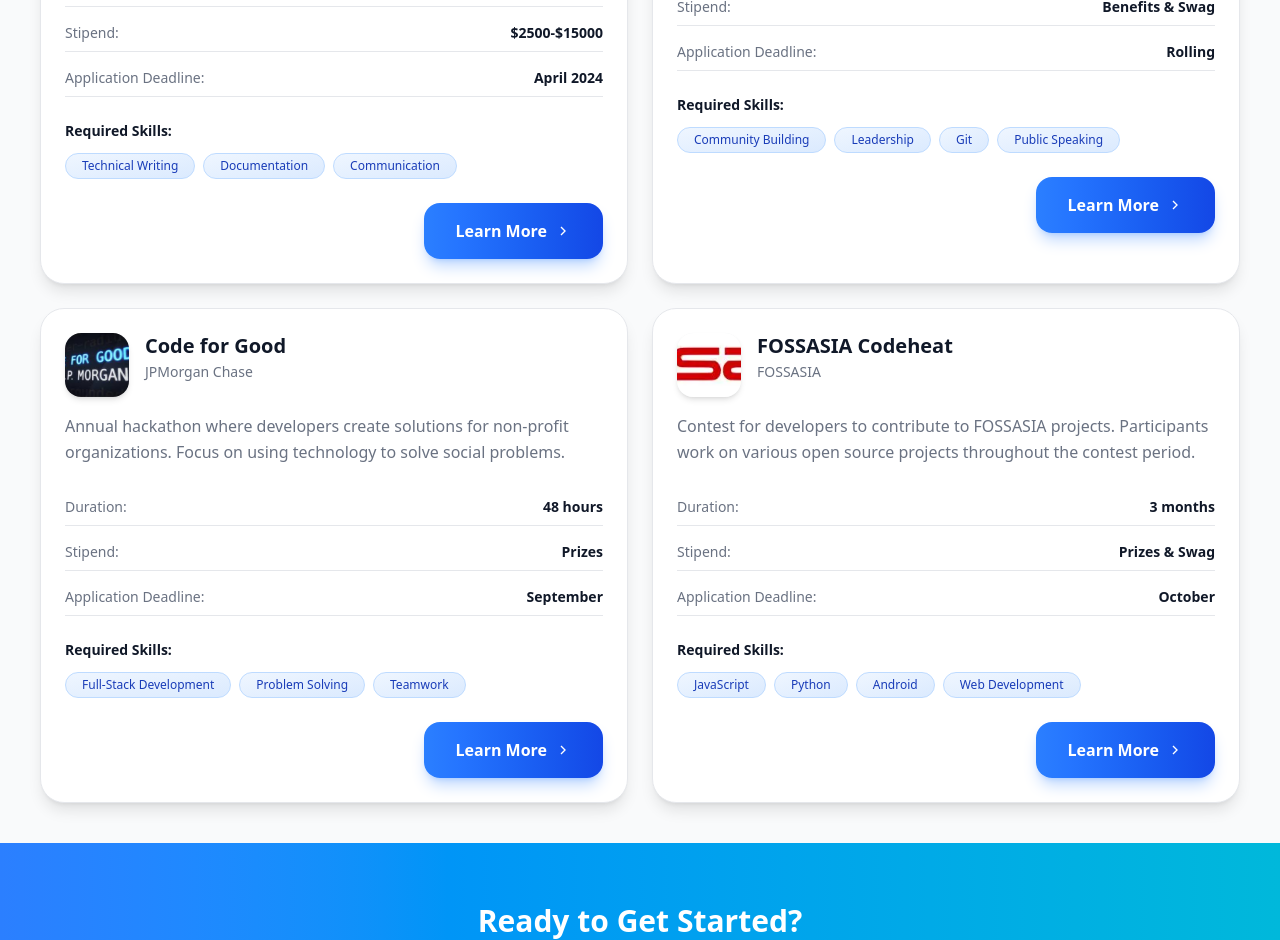
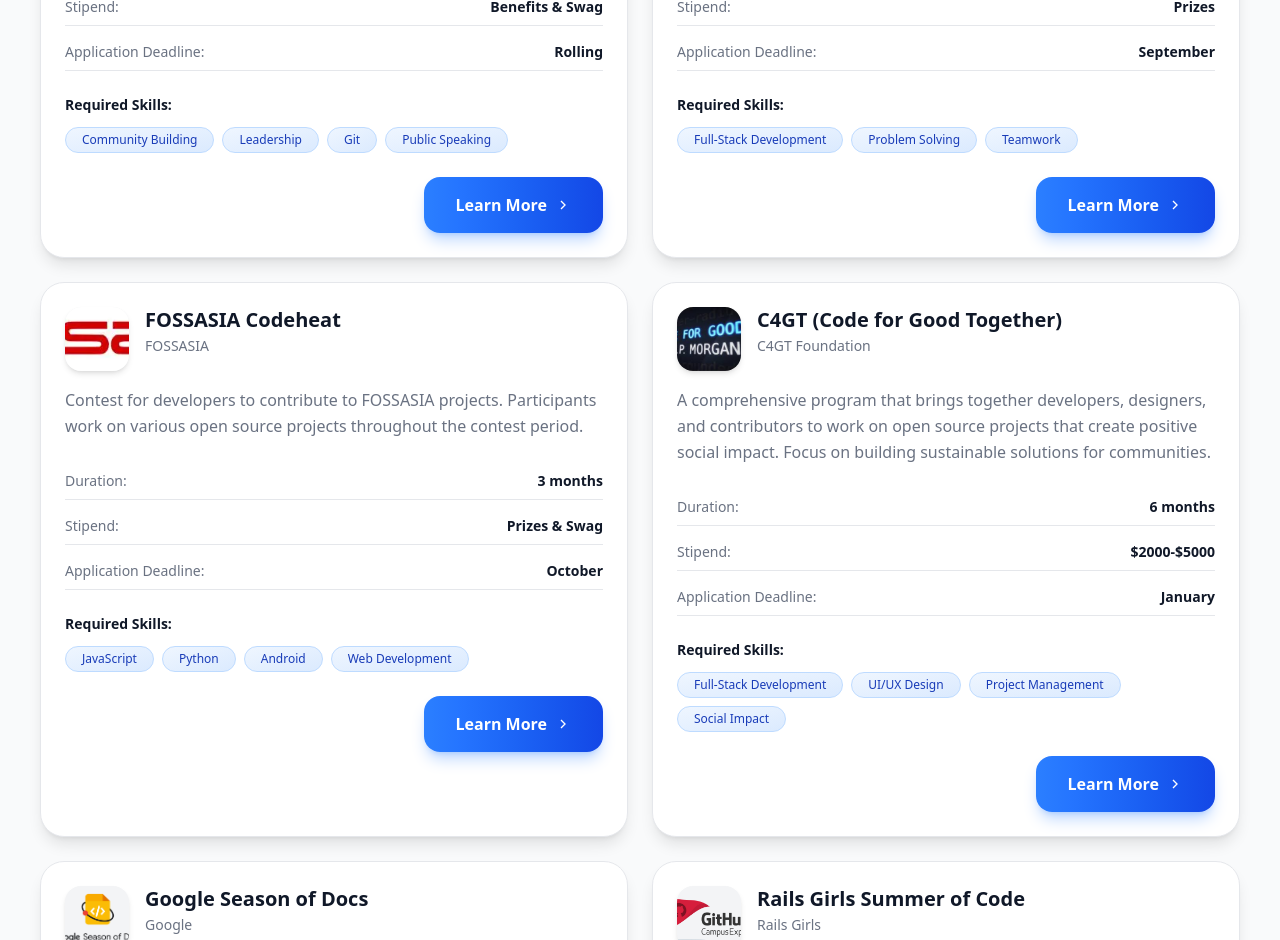
Before and after one commit to nitin-999-code/osk, a React (Vite) app: page /programs in a window 1280 px wide. Shown: the part 1860-2800 px from the top of the page. Built offline with nearby package versions, Linux system fonts and the light colour scheme.

Commit message:
Update Programs.jsx

```diff
--- a/src/pages/Programs.jsx
+++ b/src/pages/Programs.jsx
@@ -65,18 +65,6 @@
       logo: mlhLogo
     },
     {
-      title: "Season of Docs",
-      description: "Brings technical writers and open source projects together to improve documentation. Writers work with mentors from open source organizations.",
-      organization: "Google",
-      duration: "3-5 months",
-      stipend: "$2500-$15000",
-      applicationDeadline: "April 2024",
-      skills: ["Technical Writing", "Documentation", "Communication"],
-      link: "https://developers.google.com/season-of-docs",
-      category: "documentation",
-      logo: seasonofDocsLogo
-    },
-    {
       title: "GitHub Campus Experts",
       description: "A program for student leaders passionate about growing the developer community at their school. Experts receive training and support.",
       organization: "GitHub",
@@ -112,6 +100,42 @@
       link: "https://codeheat.org/",
       category: "contest",
       logo: fossasiaLogo
+    },
+    {
+      title: "C4GT (Code for Good Together)",
+      description: "A comprehensive program that brings together developers, designers, and contributors to work on open source projects that create positive social impact. Focus on building sustainable solutions for communities.",
+      organization: "C4GT Foundation",
+      duration: "6 months",
+      stipend: "$2000-$5000",
+      applicationDeadline: "January",
+      skills: ["Full-Stack Development", "UI/UX Design", "Project Management", "Social Impact"],
+      link: "https://c4gt.org/",
+      category: "fellowship",
+      logo: codeforgoodLogo
+    },
+    {
+      title: "Google Season of Docs",
+      description: "Brings technical writers and open source projects together to improve documentation. Writers work with mentors from open source organizations to create better docs.",
+      organization: "Google",
+      duration: "3-5 months",
+      stipend: "$2500-$15000",
+      applicationDeadline: "April",
+      skills: ["Technical Writing", "Documentation", "Communication", "Open Source"],
+      link: "https://developers.google.com/season-of-docs",
+      category: "documentation",
+      logo: seasonofDocsLogo
+    },
+    {
+      title: "Rails Girls Summer of Code",
+      description: "A global fellowship program for women and non-binary coders. Participants work on open source projects with the support of mentors and coaches.",
+      organization: "Rails Girls",
+      duration: "3 months",
+      stipend: "€300-€500/month",
+      applicationDeadline: "March",
+      skills: ["Ruby on Rails", "Open Source", "Mentoring", "Community"],
+      link: "https://railsgirlssummerofcode.org/",
+      category: "fellowship",
+      logo: githubLogo
     }
   ];
 
```
